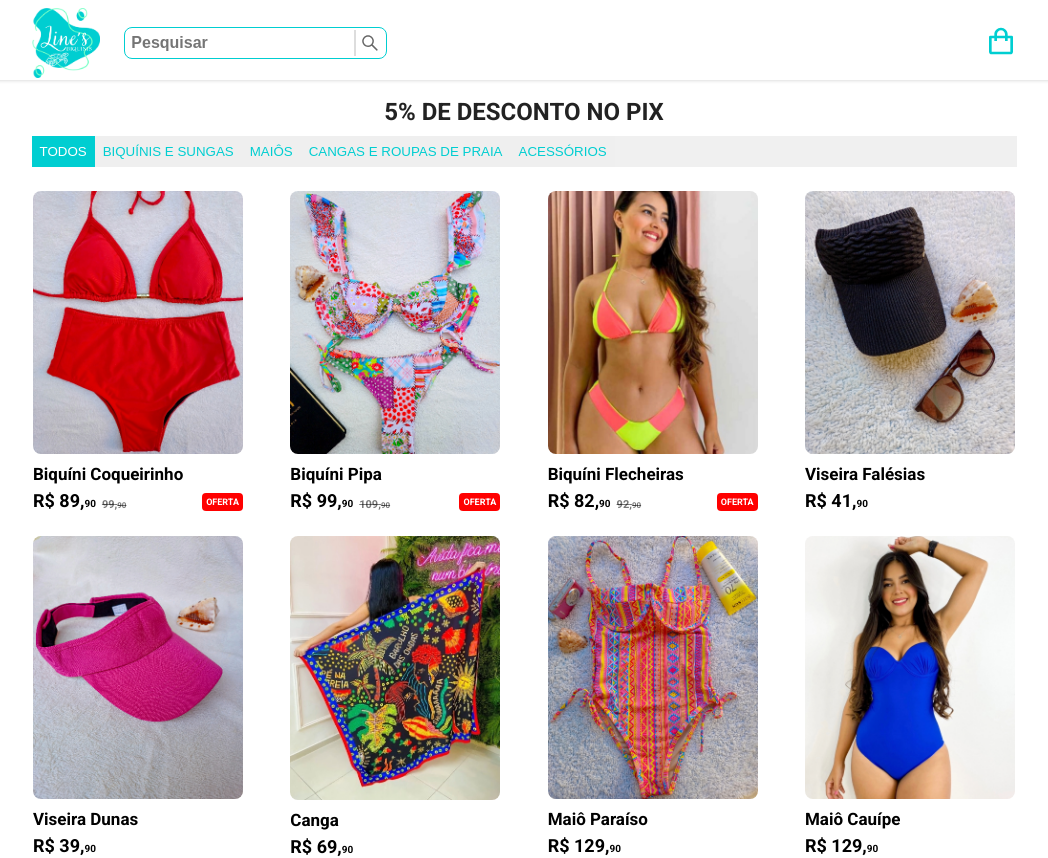
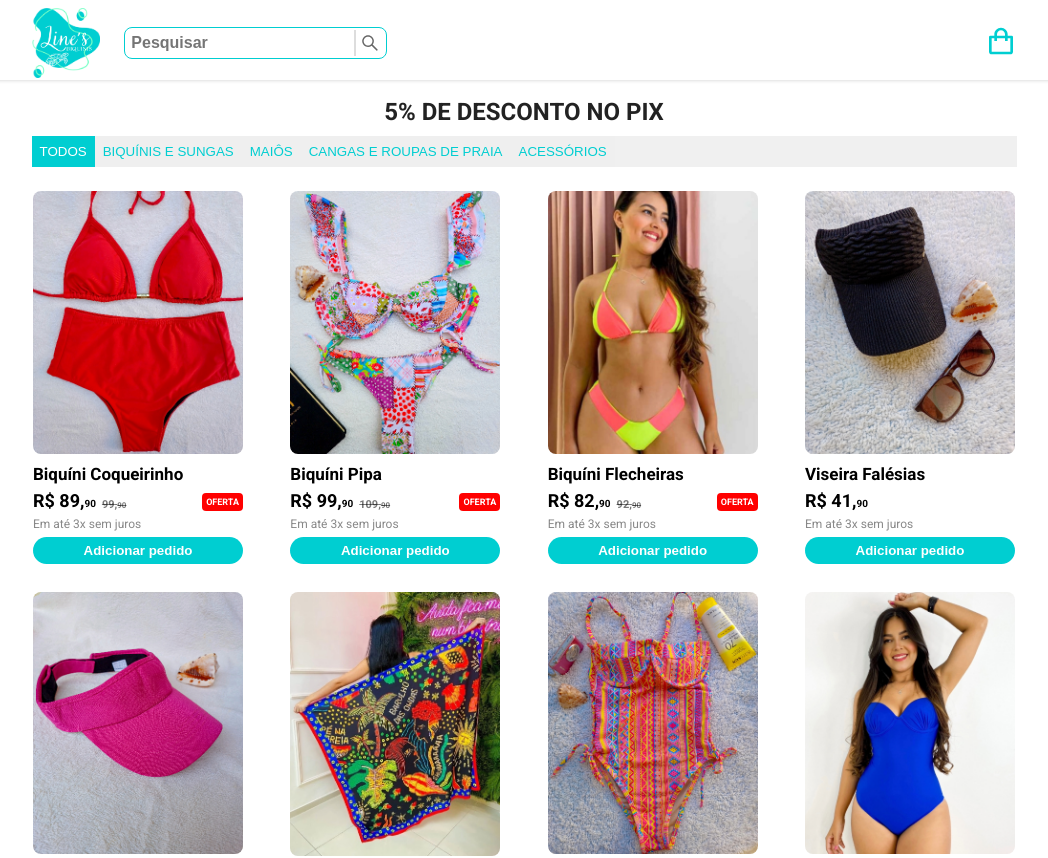
Before and after one commit to FranciscoNeto2909/iec_biquinis, a React (Vite) app: page / in a window 1280 px wide. Shown: the top 858 px of the page, without its empty margins (116-1164 px from the left). Built offline with nearby package versions, Linux system fonts and the light colour scheme.

Commit message:
card height changed to auto

```diff
--- a/src/components/card/card.css
+++ b/src/components/card/card.css
@@ -1,6 +1,6 @@
 .card {
     width: 210px;
-    height: 321px;
+    height: auto;
     padding-bottom: 4px;
     display: flex;
     flex-direction: column;
```
